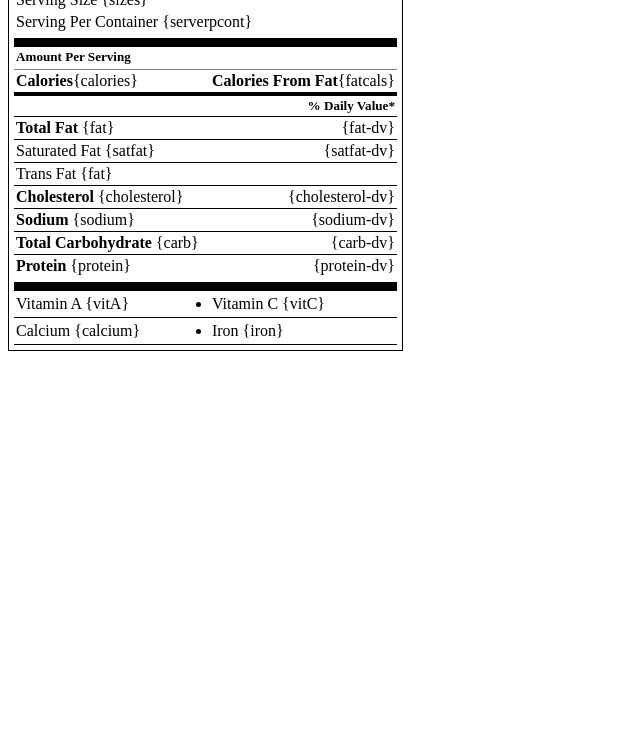
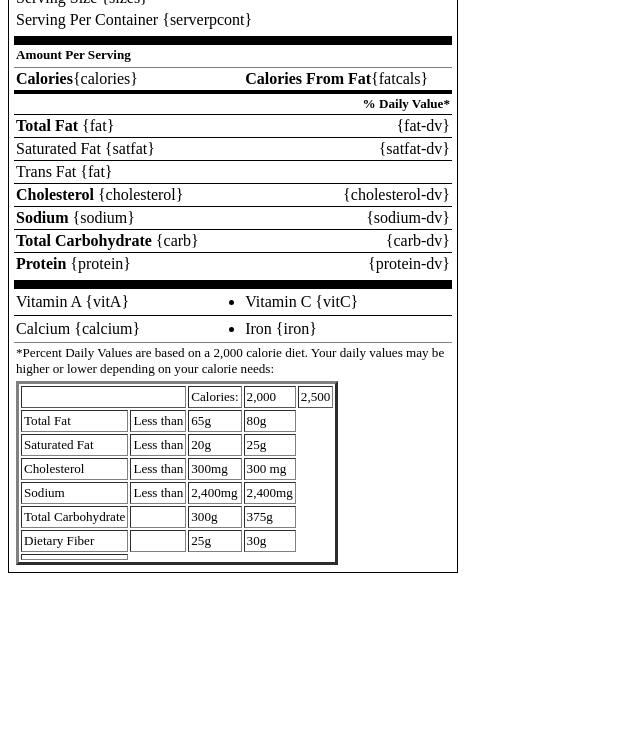
Before and after one commit to ChristinaKo/SoftDev_FoodMe, a plain HTML site: page n.html in a window 1280 px wide. Shown: the part 66-800 px from the top of the page, without its empty margins (0-640 px from the left). Drawn offline with Linux system fonts and the light colour scheme.

Commit message:
updated nutrition table

```diff
--- a/n.html
+++ b/n.html
@@ -4,14 +4,15 @@
     border-spacing:0px;
     border:1px solid black;
     padding:5px;
+    width:450px;
     }
      #dv{
        font-weight:bold;
-    font-size:.82em;
+       font-size:.82em;
     }
     .nutrition_header{
        text-decoration:none;
-       font-size:1.8em;
+       font-size:1.7em;
        margin:2px;
     }
     .servings{
@@ -37,6 +38,9 @@
     ._bottom_{
      border-bottom:1px solid black;
     }
+    ._graybottom_{
+     border-bottom:1px solid gray;
+    }
     .right_align{
       text-align:right;
     }
@@ -57,12 +61,15 @@
     -webkit-margin-end: 0px;
     -webkit-padding-start: 0px;
     }
+
+    .smallinfo{
+      font-size:.82em;
+    }
   </style>
   <table id="tb">
     <thead>
       <tr>
-	<td><h2 class="nutrition_header" colspan="2">Nutrition Facts</h2></td>
-      </tr>
+	<td colspan="2"><h2 class="nutrition_header">Nutrition Facts</h2></td>      </tr>
     </thead>
     <tr class="servings" colspan="2">
       <td>Serving Size {sizes}</td>
@@ -104,18 +111,57 @@
       <td class="_bottom_" colspan="1">Vitamin A {vitA} <td class="_bottom_ "><ul class="dots"><li>Vitamin C {vitC}</li></ul> </td>
     </tr>
     <tr>
-      <td class="_bottom_" colspan="1">Calcium {calcium} <td class="_bottom_ "><ul class="dots"><li>Iron {iron}</li></ul> </td>
+      <td class="_graybottom_" colspan="1">Calcium {calcium} <td class="_graybottom_"><ul class="dots"><li>Iron {iron}</li></ul> </td>
     </tr>
-	<!--
-ul css
-display: block;
-list-style-type: disc;
-	    -webkit-margin-before: 1em;
--webkit-margin-after: 1em;
--webkit-margin-start: 0px;
--webkit-margin-end: 0px;
--webkit-padding-start: 40px;
+    <tr>
+    <td class="smallinfo" colspan="2"><p>*Percent Daily Values are based on a 2,000 calorie diet. Your daily values may be higher or lower depending on your calorie needs:</p></td>
+    </tr>
+    <tr><td colspan="3">
+    <table border="3" class="smallinfo">
+      <tr class="_bottom_">
+	<td colspan="2"></td>
+	<td>Calories:</td>
+	<td>2,000</td>
+	<td>2,500</td>
+      </tr>
+      <tr>
+	<td>Total Fat</td>
+	<td>Less than</td>
+	<td>65g</td>
+	<td>80g</td>
+      </tr>
+      <tr>
+	<td>Saturated Fat</td>
+	<td>Less than</td>
+	<td>20g</td>
+	<td>25g</td>
+      </tr>
+      <tr>
+	<td>Cholesterol</td>
+	<td>Less than</td>
+	<td>300mg</td>
+	<td>300 mg</td>
+      </tr>
+      <tr>
+	<td>Sodium</td>
+	<td>Less than</td>
+	<td>2,400mg</td>
+	<td>2,400mg</td>
+      </tr>
+      <tr>
+	<td>Total Carbohydrate</td>
+	<td> </td>
+	<td>300g</td>
+	<td>375g</td>
+      </tr>
+      <tr>
+	<td>Dietary Fiber</td>
+	<td> </td>
+	<td>25g</td>
+	<td>30g</td>
+      </tr>
 
--->
+      <td></tr>
+
   </table>
 </html>
```
